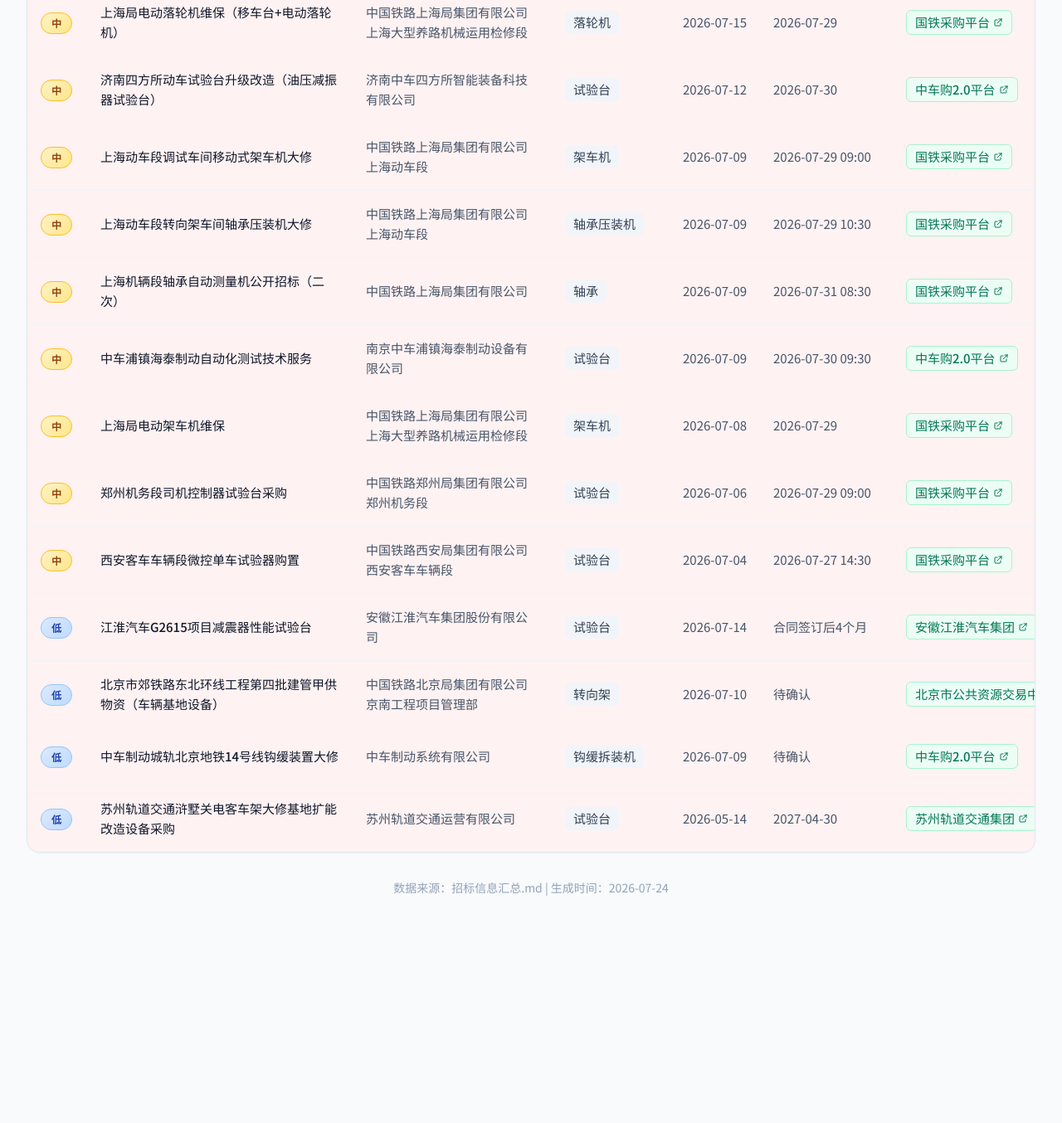
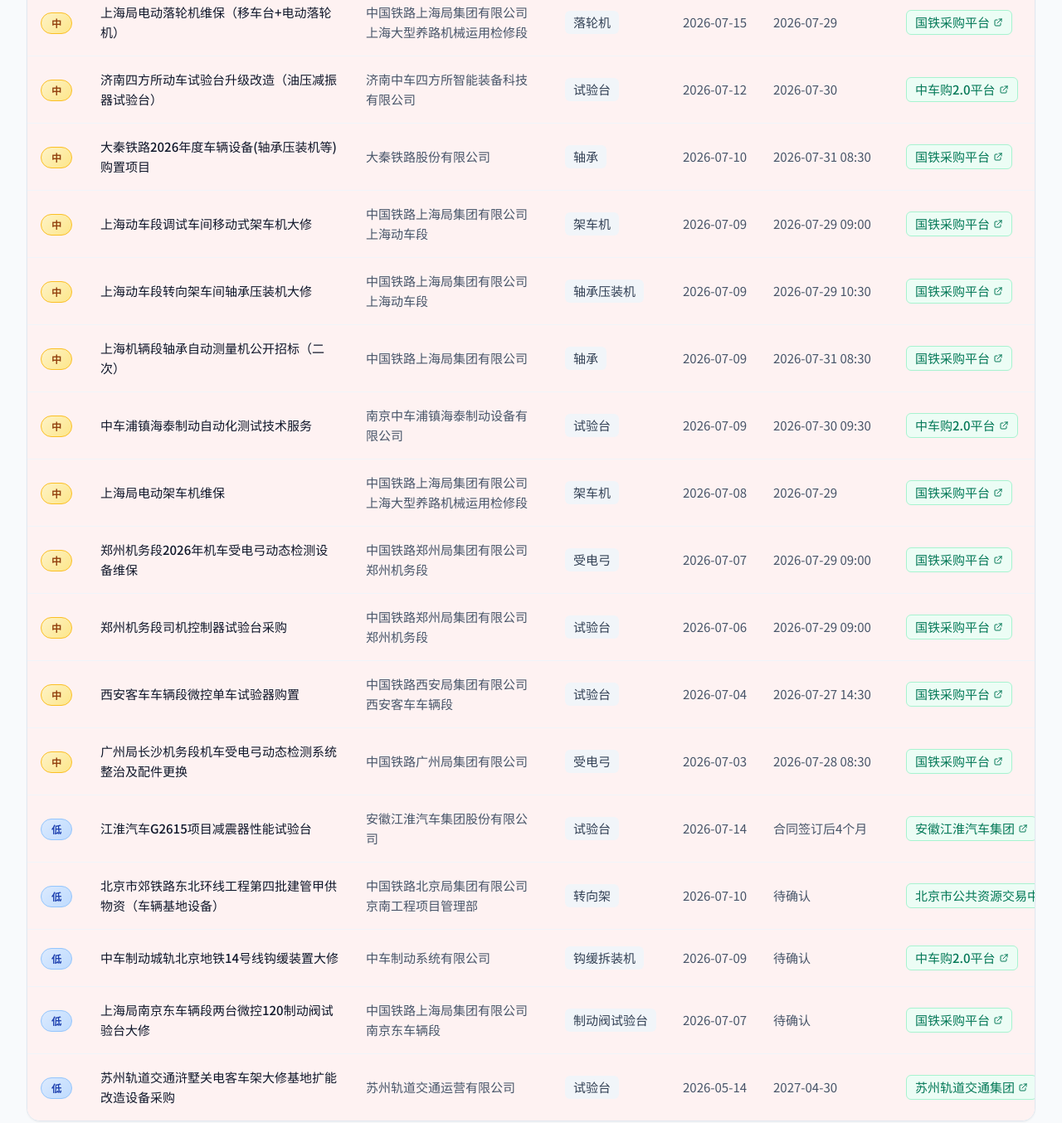
Before and after one commit to ikun0521/-, a website: page index.html in a window 1280 px wide. Shown: the part 1366-2720 px from the top of the page at 83% size. Before the commit the page ends 2478 px from the top, so only its background shows below. Drawn offline with nearby package versions, Linux system fonts and the light colour scheme; no server answers.

Commit message:
自动同步: 新增 4 条招标信息 (2026-07-24)

```diff
--- a/index.html
+++ b/index.html
@@ -37,10 +37,10 @@
             <div class="flex flex-col lg:flex-row lg:items-center lg:justify-between gap-4">
                 <div>
                     <h1 class="text-3xl font-bold text-slate-900 tracking-tight">招标信息可视化看板</h1>
-                    <p class="mt-2 text-slate-500">按优先级从高到低排序 · 共 <span id="totalCount" class="font-semibold text-slate-700">16</span> 条招标信息</p>
+                    <p class="mt-2 text-slate-500">按优先级从高到低排序 · 共 <span id="totalCount" class="font-semibold text-slate-700">20</span> 条招标信息</p>
                 </div>
                 <div class="flex items-center gap-3">
-                    <span class="text-sm text-slate-500">最近更新：2026-07-24 17:37</span>
+                    <span class="text-sm text-slate-500">最近更新：2026-07-24 18:02</span>
                     <button onclick="markAllAsRead()" class="px-4 py-2 bg-green-600 text-white text-sm font-medium rounded-lg hover:bg-green-700 transition-colors flex items-center gap-2">
                         <svg class="w-4 h-4" fill="none" stroke="currentColor" viewBox="0 0 24 24"><path stroke-linecap="round" stroke-linejoin="round" stroke-width="2" d="M9 12l2 2 4-4m6 2a9 9 0 11-18 0 9 9 0 0118 0z"></path></svg>
                         全部标记已阅
@@ -463,6 +463,50 @@
                 "deadline": "合同签订后4个月",
                 "link": "https://www.jac.com.cn/u/cms/www/proclama/202607/G2615项目减震器性能试验台公开招标公告_8.pdf",
                 "platform": "安徽江淮汽车集团",
+                "priority": "低"
+            },
+            {
+                "id": 17,
+                "name": "广州局长沙机务段机车受电弓动态检测系统整治及配件更换",
+                "unit": "中国铁路广州局集团有限公司",
+                "category": "受电弓",
+                "publish": "2026-07-03",
+                "deadline": "2026-07-28 08:30",
+                "link": "https://gd.zhiliaobiaoxun.com/article/104928526",
+                "platform": "国铁采购平台",
+                "priority": "中"
+            },
+            {
+                "id": 18,
+                "name": "郑州机务段2026年机车受电弓动态检测设备维保",
+                "unit": "中国铁路郑州局集团有限公司郑州机务段",
+                "category": "受电弓",
+                "publish": "2026-07-07",
+                "deadline": "2026-07-29 09:00",
+                "link": "https://www.szhbuy.com/web-202607078651499741.html",
+                "platform": "国铁采购平台",
+                "priority": "中"
+            },
+            {
+                "id": 19,
+                "name": "大秦铁路2026年度车辆设备(轴承压装机等)购置项目",
+                "unit": "大秦铁路股份有限公司",
+                "category": "轴承",
+                "publish": "2026-07-10",
+                "deadline": "2026-07-31 08:30",
+                "link": "https://sx.zhiliaobiaoxun.com/article/105750603",
+                "platform": "国铁采购平台",
+                "priority": "中"
+            },
+            {
+                "id": 20,
+                "name": "上海局南京东车辆段两台微控120制动阀试验台大修",
+                "unit": "中国铁路上海局集团有限公司南京东车辆段",
+                "category": "制动阀试验台",
+                "publish": "2026-07-07",
+                "deadline": "待确认",
+                "link": "https://www.gc-zb.com/read-757978465.html",
+                "platform": "国铁采购平台",
                 "priority": "低"
             }
         ];
```
